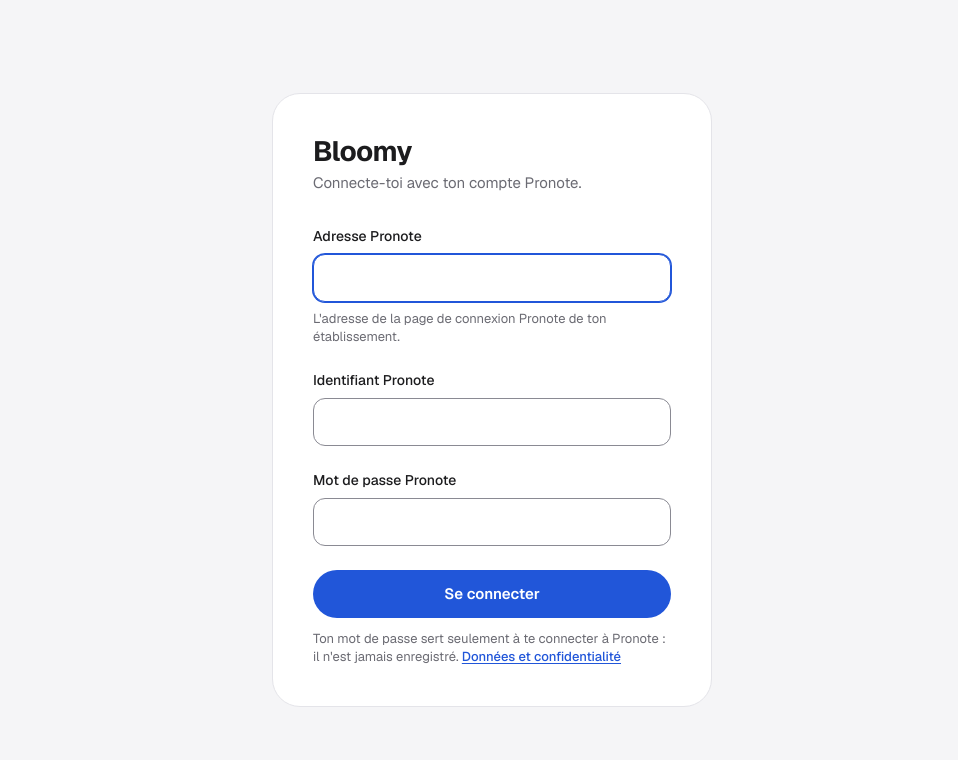
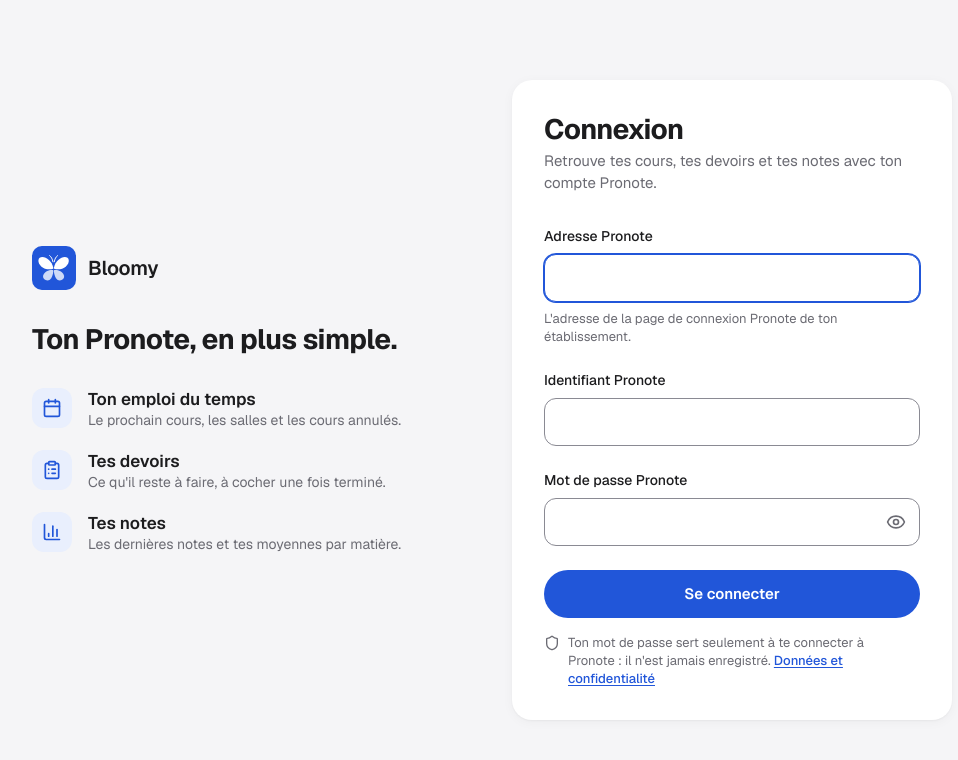
Before and after one commit to CharaChoupison/Bloomy, a Next.js app: page /login in a window 1280 px wide. Shown: the top 760 px of the page, without its empty margins (148-1106 px from the left). Built offline with nearby package versions, Linux system fonts and the light colour scheme.

Commit message:
feat: enhance login form with password visibility toggle and improved layout

```diff
--- a/src/app/login/login-form.tsx
+++ b/src/app/login/login-form.tsx
@@ -2,8 +2,10 @@
 
 import Link from "next/link";
 import { useActionState } from "react";
+import { ShieldIcon } from "@/components/icons";
 import { Banner } from "@/components/ui/banner";
 import { Button } from "@/components/ui/button";
+import { PasswordField } from "@/components/ui/password-field";
 import { TextField } from "@/components/ui/text-field";
 import { NEXT_PARAM, nextPathFromSearch } from "@/lib/auth/next-path";
 import { login, type LoginField, type LoginState } from "./actions";
@@ -59,25 +61,27 @@ export function LoginForm({ askUrl, defaultUrl }: LoginFormProps) {
         error={errorFor("username")}
         autoFocus={focus === "username"}
       />
-      <TextField
+      <PasswordField
         label="Mot de passe Pronote"
         name="password"
-        type="password"
         autoComplete="current-password"
         required
         error={errorFor("password")}
         autoFocus={focus === "password"}
       />
 
-      <div className="flex flex-col gap-3">
+      <div className="flex flex-col gap-4">
         <Button type="submit" variant="primary" block busy={pending}>
           {pending ? "Connexion…" : "Se connecter"}
         </Button>
-        <p className="text-caption text-ink-muted">
-          Ton mot de passe sert seulement à te connecter à Pronote : il n&apos;est jamais enregistré.{" "}
-          <Link href="/confidentialite" className="rounded-sm font-medium text-accent underline underline-offset-2">
-            Données et confidentialité
-          </Link>
+        <p className="flex items-start gap-2 text-caption text-ink-muted">
+          <ShieldIcon size={16} className="mt-px shrink-0" />
+          <span>
+            Ton mot de passe sert seulement à te connecter à Pronote&nbsp;: il n&apos;est jamais enregistré.{" "}
+            <Link href="/confidentialite" className="rounded-sm font-medium text-accent underline underline-offset-2">
+              Données et confidentialité
+            </Link>
+          </span>
         </p>
       </div>
     </form>
--- a/src/app/login/page.tsx
+++ b/src/app/login/page.tsx
@@ -1,23 +1,56 @@
 import type { Metadata } from "next";
+import { AppLogo } from "@/components/app-logo";
+import { CalendarIcon, ChartColumnIcon, ClipboardListIcon } from "@/components/icons";
+import { ClearOfflinePages } from "@/components/offline";
 import { defaultInstanceUrl, isSingleInstance } from "@/lib/pronote/network";
 import { LoginForm } from "./login-form";
-import { ClearOfflinePages } from "@/components/offline";
 
 export const metadata: Metadata = { title: "Connexion · Bloomy" };
+
+// Ce que l'élève retrouve une fois connecté. Affiché à côté du formulaire sur grand écran seulement :
+// sur téléphone, le formulaire doit tenir sans défiler, la phrase sous le titre résume déjà ces trois points.
+const FEATURES = [
+  { Icon: CalendarIcon, title: "Ton emploi du temps", text: "Le prochain cours, les salles et les cours annulés." },
+  { Icon: ClipboardListIcon, title: "Tes devoirs", text: "Ce qu'il reste à faire, à cocher une fois terminé." },
+  { Icon: ChartColumnIcon, title: "Tes notes", text: "Les dernières notes et tes moyennes par matière." },
+];
 
 // Bienvenue + connexion en un seul écran : une étape « Bienvenue » à part ne ferait
 // qu'ajouter un appui sans rien apprendre à l'élève.
 export default function LoginPage() {
   return (
-    <main className="flex flex-1 flex-col items-center justify-center px-4 py-12 sm:px-6">
+    <main className="flex flex-1 flex-col items-center justify-center px-4 py-10 sm:px-6">
       {/* Déconnexion ou session expirée : les écrans gardés hors ligne sont effacés de l'appareil. */}
       <ClearOfflinePages />
-      <div className="w-full max-w-[440px] sm:rounded-xl sm:border sm:border-line sm:bg-surface sm:p-10">
-        <h1 className="text-display">Bloomy</h1>
-        <p className="mt-1 mb-8 text-body text-ink-muted">
-          Connecte-toi avec ton compte Pronote.
-        </p>
-        <LoginForm askUrl={!isSingleInstance()} defaultUrl={defaultInstanceUrl()} />
+      <div className="stagger grid w-full max-w-[440px] gap-8 lg:max-w-[920px] lg:grid-cols-[1fr_440px] lg:items-center lg:gap-16">
+        <div>
+          <div className="flex items-center gap-3">
+            <AppLogo size={44} />
+            <span className="text-title">Bloomy</span>
+          </div>
+          <p className="mt-8 hidden text-display lg:block">Ton Pronote, en plus simple.</p>
+          <ul className="mt-8 hidden flex-col gap-5 lg:flex">
+            {FEATURES.map(({ Icon, title, text }) => (
+              <li key={title} className="flex items-start gap-4">
+                <span className="grid size-10 shrink-0 place-items-center rounded-md bg-accent-soft text-accent">
+                  <Icon />
+                </span>
+                <div>
+                  <p className="text-headline">{title}</p>
+                  <p className="text-callout text-ink-muted">{text}</p>
+                </div>
+              </li>
+            ))}
+          </ul>
+        </div>
+
+        <div className="sm:card sm:p-8">
+          <h1 className="text-display">Connexion</h1>
+          <p className="mt-1 mb-8 text-body text-ink-muted">
+            Retrouve tes cours, tes devoirs et tes notes avec ton compte Pronote.
+          </p>
+          <LoginForm askUrl={!isSingleInstance()} defaultUrl={defaultInstanceUrl()} />
+        </div>
       </div>
     </main>
   );
--- /dev/null
+++ b/src/components/ui/password-field.tsx
@@ -0,0 +1,34 @@
+"use client";
+
+import { useState } from "react";
+import { EyeIcon, EyeOffIcon } from "@/components/icons";
+import { TextField, type TextFieldProps } from "./text-field";
+
+/**
+ * Champ mot de passe avec un bouton pour l'afficher : sur téléphone, relire ce qu'on a tapé
+ * évite l'erreur de frappe (et, ici, un échec de plus compté par Pronote).
+ * Le libellé du bouton ne change pas, c'est aria-pressed qui porte l'état.
+ */
+export function PasswordField(props: Omit<TextFieldProps, "type" | "trailing">) {
+  const [shown, setShown] = useState(false);
+  return (
+    <TextField
+      {...props}
+      type={shown ? "text" : "password"}
+      autoCapitalize="none"
+      autoCorrect="off"
+      spellCheck={false}
+      trailing={
+        <button
+          type="button"
+          aria-label="Afficher le mot de passe"
+          aria-pressed={shown}
+          onClick={() => setShown((s) => !s)}
+          className="grid size-touch place-items-center rounded-md text-ink-muted transition-colors duration-[120ms] hover:text-ink"
+        >
+          {shown ? <EyeOffIcon /> : <EyeIcon />}
+        </button>
+      }
+    />
+  );
+}
--- a/src/components/ui/text-field.tsx
+++ b/src/components/ui/text-field.tsx
@@ -1,14 +1,16 @@
 import { useId, type InputHTMLAttributes } from "react";
 import { AlertCircleIcon } from "@/components/icons";
 
-type TextFieldProps = InputHTMLAttributes<HTMLInputElement> & {
+export type TextFieldProps = InputHTMLAttributes<HTMLInputElement> & {
   label: string;
   help?: string;
   error?: string;
+  /** Bouton posé dans le champ, à droite (ex. afficher le mot de passe). 44px de large au plus. */
+  trailing?: React.ReactNode;
 };
 
 /** Champ avec libellé visible, aide et message d'erreur reliés au champ. */
-export function TextField({ label, help, error, id, className = "", ...props }: TextFieldProps) {
+export function TextField({ label, help, error, trailing, id, className = "", ...props }: TextFieldProps) {
   const autoId = useId();
   const inputId = id ?? autoId;
   const messageId = `${inputId}-message`;
@@ -19,19 +21,23 @@ export function TextField({ label, help, error, id, className = "", ...props }:
       <label htmlFor={inputId} className="text-callout font-medium text-ink">
         {label}
       </label>
+      <div className="relative flex">
         <input
           id={inputId}
           aria-invalid={error ? true : undefined}
           aria-describedby={message ? messageId : undefined}
           className={
-          "min-h-control rounded-md border bg-surface px-4 text-input text-ink transition-colors duration-[120ms] " +
+            "min-h-control min-w-0 flex-1 rounded-md border bg-surface pl-4 text-input text-ink transition-colors duration-[120ms] " +
             "outline-none focus-visible:outline-none focus:ring-1 " +
+            (trailing ? "pr-12 " : "pr-4 ") +
             (error
               ? "border-danger ring-1 ring-danger focus:border-danger focus:ring-danger"
               : "border-line-strong focus:border-accent focus:ring-accent")
           }
           {...props}
         />
+        {trailing && <div className="absolute inset-y-0 right-0.5 flex items-center">{trailing}</div>}
+      </div>
       {message && (
         <p
           id={messageId}
```
Lines whose indentation alone changed are shown as unchanged.
